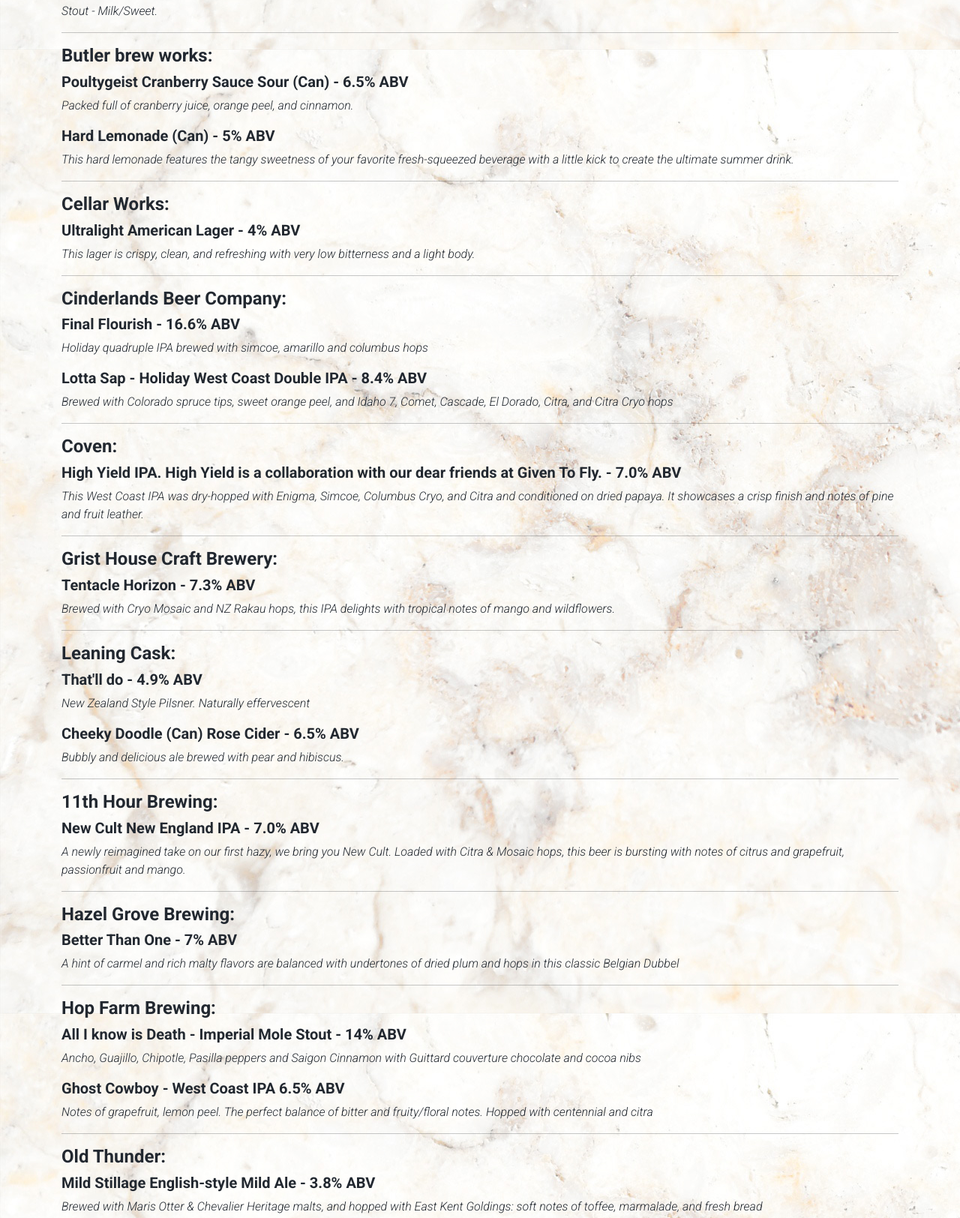
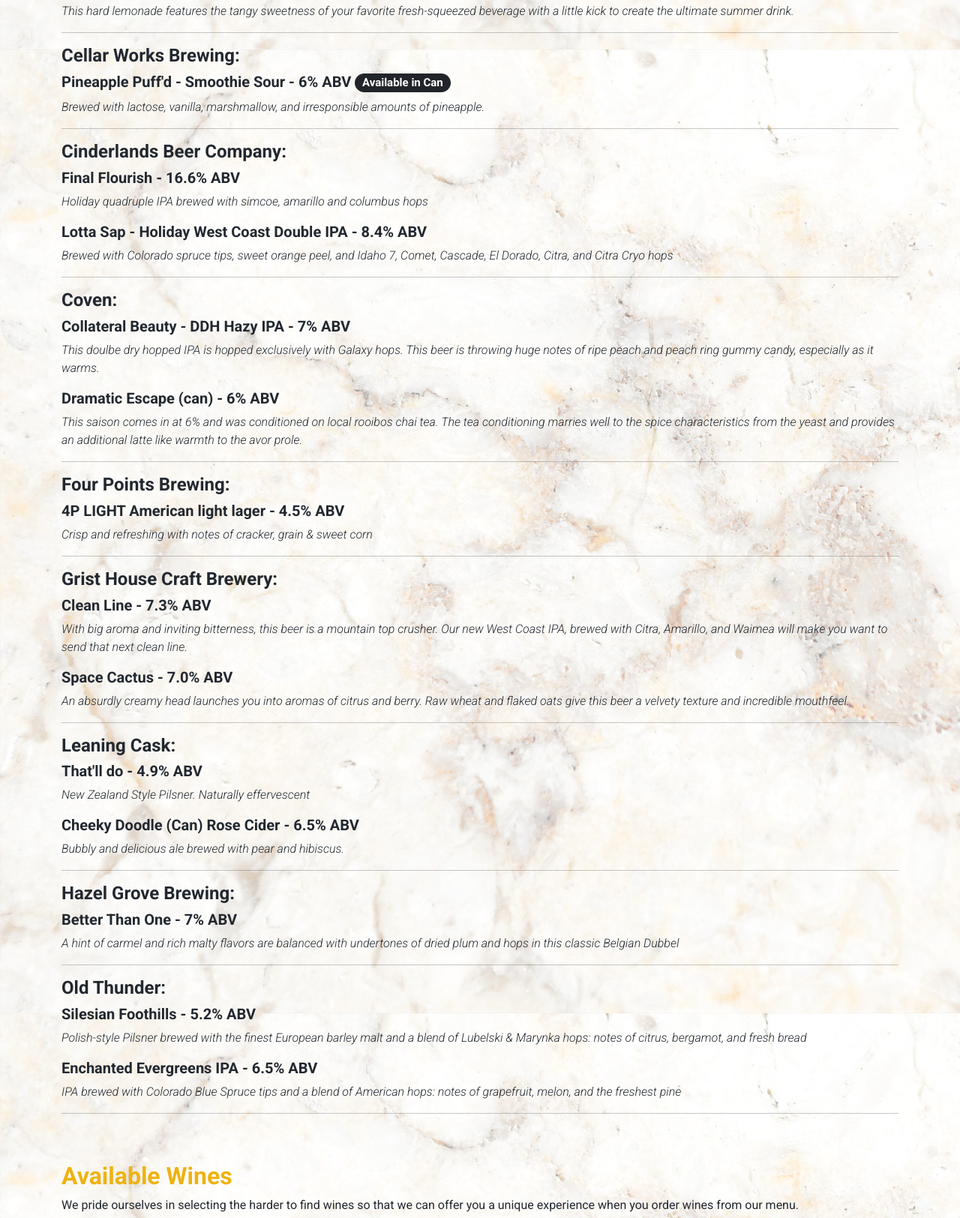
Before and after one commit to mriccelli75/sip_taproom, a website: page index.html in a window 1280 px wide. Shown: the part 1900-3524 px from the top of the page at 75% size. Drawn offline with nearby package versions, Linux system fonts and the light colour scheme.

Commit message:
menu updates

```diff
--- a/index.html
+++ b/index.html
@@ -192,20 +192,13 @@
                 location.</p>
             </div>
             <div class="content-body">
-              <h4>Arboretum Trail Brewing Company: </h4>
-              <h5>2.Sweet 2 Cosmic Death - 8.9% ABV</h5>
-              <p class="menu-subtext">Stout - Milk/Sweet.</p>
-              <hr>
               <h4>Butler brew works: </h4>
-              <h5>Poultygeist Cranberry Sauce Sour (Can) - 6.5% ABV</h5>
-              <p class="menu-subtext">Packed full of cranberry juice, orange peel, and cinnamon.</p>
               <h5>Hard Lemonade (Can) - 5% ABV</h5>
               <p class="menu-subtext">This hard lemonade features the tangy sweetness of your favorite fresh-squeezed beverage with a little kick to create the ultimate summer drink.</p>
               <hr>
-              <h4>Cellar Works: </h4>
-              <h5>Ultralight American Lager - 4% ABV</h5>
-              <p class="menu-subtext">This lager is crispy, clean, and refreshing with very low bitterness and a light body.
-              </p>
+              <h4>Cellar Works Brewing:</h4>
+              <h5>Pineapple Puff'd - Smoothie Sour - 6% ABV <span class="badge rounded-pill bg-dark">Available in Can</span></h5>
+              <p class="menu-subtext">Brewed with lactose, vanilla, marshmallow, and irresponsible amounts of pineapple.</p>
               <hr>
               <h4>Cinderlands Beer Company: </h4>
               <h5>Final Flourish - 16.6% ABV</h5>
@@ -213,13 +206,26 @@
               <h5>Lotta Sap - Holiday West Coast Double IPA - 8.4% ABV</h5>
               <p class="menu-subtext">Brewed with Colorado spruce tips, sweet orange peel, and Idaho 7, Comet, Cascade, El Dorado, Citra, and Citra Cryo hops</p>
               <hr>
-              <h4>Coven:</h4>
-             <h5>High Yield IPA. High Yield is a collaboration with our dear friends at Given To Fly. - 7.0% ABV</h5>
-              <p class="menu-subtext">This West Coast IPA was dry-hopped with Enigma, Simcoe, Columbus Cryo, and Citra and conditioned on dried papaya. It showcases a crisp finish and notes of pine and fruit leather.</p>
+              <h4>Coven: </h4>
+              <h5>Collateral Beauty - DDH Hazy IPA - 7% ABV</h5>
+              <p class="menu-subtext">This doulbe dry hopped IPA is hopped exclusively with Galaxy hops. This beer is throwing huge notes of ripe peach and peach ring gummy candy, especially as it warms.</p>
+              <h5>Dramatic Escape (can) - 6% ABV</h5>
+              <p class="menu-subtext">This saison
+                comes in at 6% and was conditioned on local
+                rooibos chai tea. The tea conditioning marries
+                well to the spice characteristics from the yeast
+                and provides an additional latte like warmth to
+                the avor prole.</p>
+              <hr>
+              <h4>Four Points Brewing:</h4>
+              <h5>4P LIGHT American light lager - 4.5% ABV </h5>
+              <p class="menu-subtext">Crisp and refreshing with notes of cracker, grain & sweet corn</p>
               <hr>
               <h4>Grist House Craft Brewery:</h4>
-              <h5>Tentacle Horizon - 7.3% ABV </h5>
-              <p class="menu-subtext">Brewed with Cryo Mosaic and NZ Rakau hops, this IPA delights with tropical notes of mango and wildflowers.</p>
+              <h5>Clean Line - 7.3% ABV </h5>
+              <p class="menu-subtext">With big aroma and inviting bitterness, this beer is a mountain top crusher. Our new West Coast IPA, brewed with Citra, Amarillo, and Waimea will make you want to send that next clean line.</p>
+              <h5>Space Cactus - 7.0% ABV </h5>
+              <p class="menu-subtext">An absurdly creamy head launches you into aromas of citrus and berry. Raw wheat and flaked oats give this beer a velvety texture and incredible mouthfeel.</p>
               <hr>
               <h4>Leaning Cask:</h4>
               <h5>That'll do  - 4.9% ABV </h5>
@@ -227,25 +233,16 @@
               <h5>Cheeky Doodle (Can) Rose Cider  - 6.5% ABV </h5>
               <p class="menu-subtext">Bubbly and delicious ale brewed with pear and hibiscus.</p>
               <hr>
-              <h4>11th Hour Brewing:</h4>
-              <h5>New Cult New England IPA - 7.0% ABV</h5>
-              <p class="menu-subtext">A newly reimagined take on our first hazy, we bring you New Cult. Loaded with Citra & Mosaic hops, this beer is bursting with notes of citrus and grapefruit, passionfruit and mango.</p>
-                <hr>
               <h4>Hazel Grove Brewing:</h4>
               <h5>Better Than One  - 7% ABV</h5>
               <p class="menu-subtext">A hint of carmel and rich malty flavors are balanced with undertones of dried plum and hops in this classic Belgian Dubbel</p>
               <hr>
-              <h4>Hop Farm Brewing:</h4>
-              <h5>All I know is Death - Imperial Mole Stout - 14% ABV</h5>
-              <p class="menu-subtext">Ancho, Guajillo, Chipotle, Pasilla peppers and Saigon Cinnamon with Guittard couverture chocolate and cocoa nibs </p>
-              <h5>Ghost Cowboy - West Coast IPA 6.5% ABV</h5>
-              <p class="menu-subtext">Notes of grapefruit, lemon peel. The perfect balance of bitter and fruity/floral notes. Hopped with centennial and citra </p>
-              <hr>
               <h4>Old Thunder:</h4>
-              <h5>Mild Stillage English-style Mild Ale  - 3.8% ABV</h5>
-              <p class="menu-subtext">Brewed with Maris Otter & Chevalier Heritage malts, and hopped with East Kent Goldings: soft notes of toffee, marmalade, and fresh bread</p>
+             <h5>Silesian Foothills - 5.2% ABV</h5>
+              <p class="menu-subtext">Polish-style Pilsner brewed with the finest European barley malt and a blend of Lubelski & Marynka hops: notes of citrus, bergamot, and fresh bread</p>
               <h5>Enchanted Evergreens IPA - 6.5% ABV</h5>
               <p class="menu-subtext">IPA brewed with Colorado Blue Spruce tips and a blend of American hops: notes of grapefruit, melon, and the freshest pine</p>
+
               <hr>
             </div>
           </div>
```
